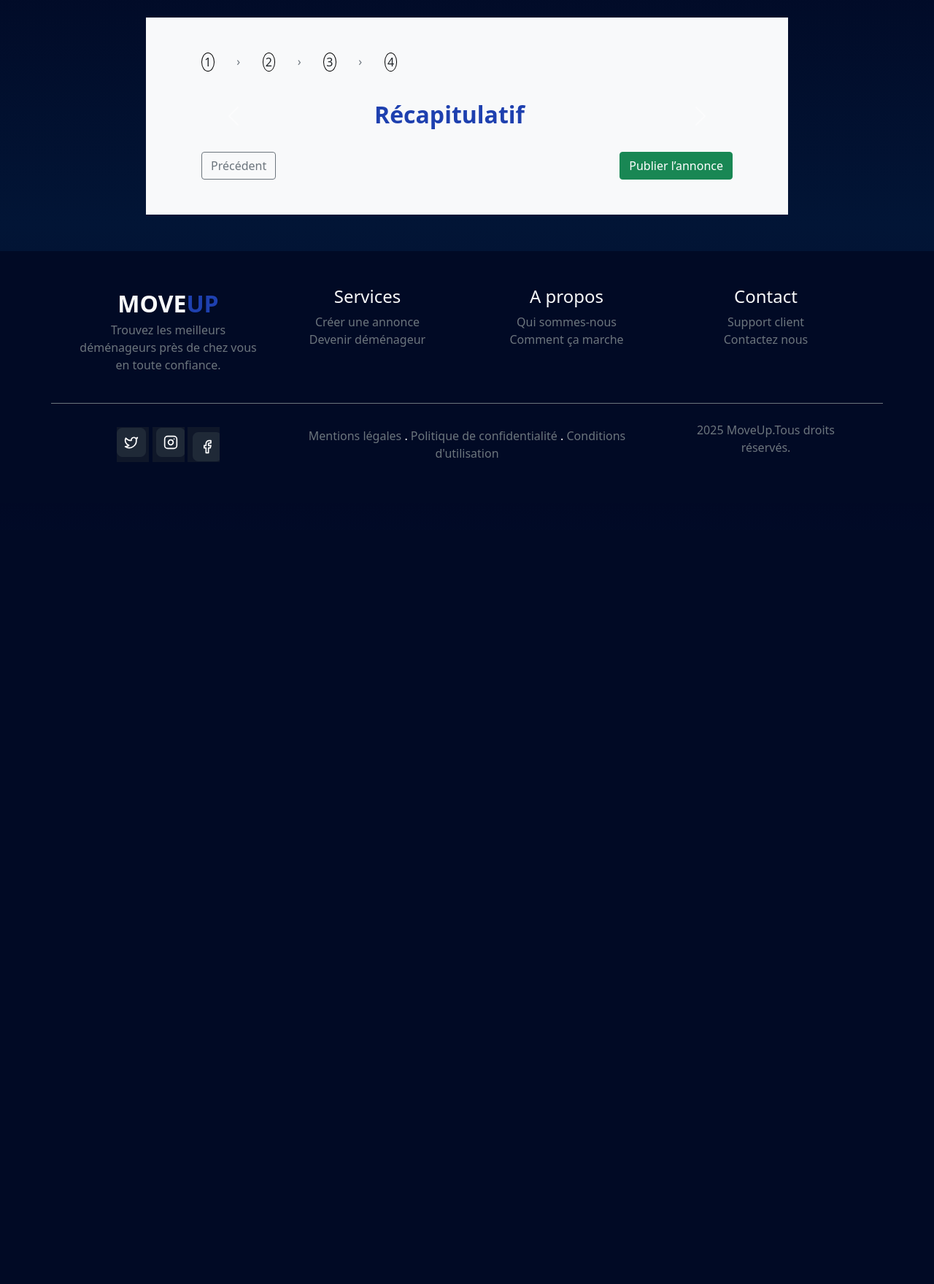
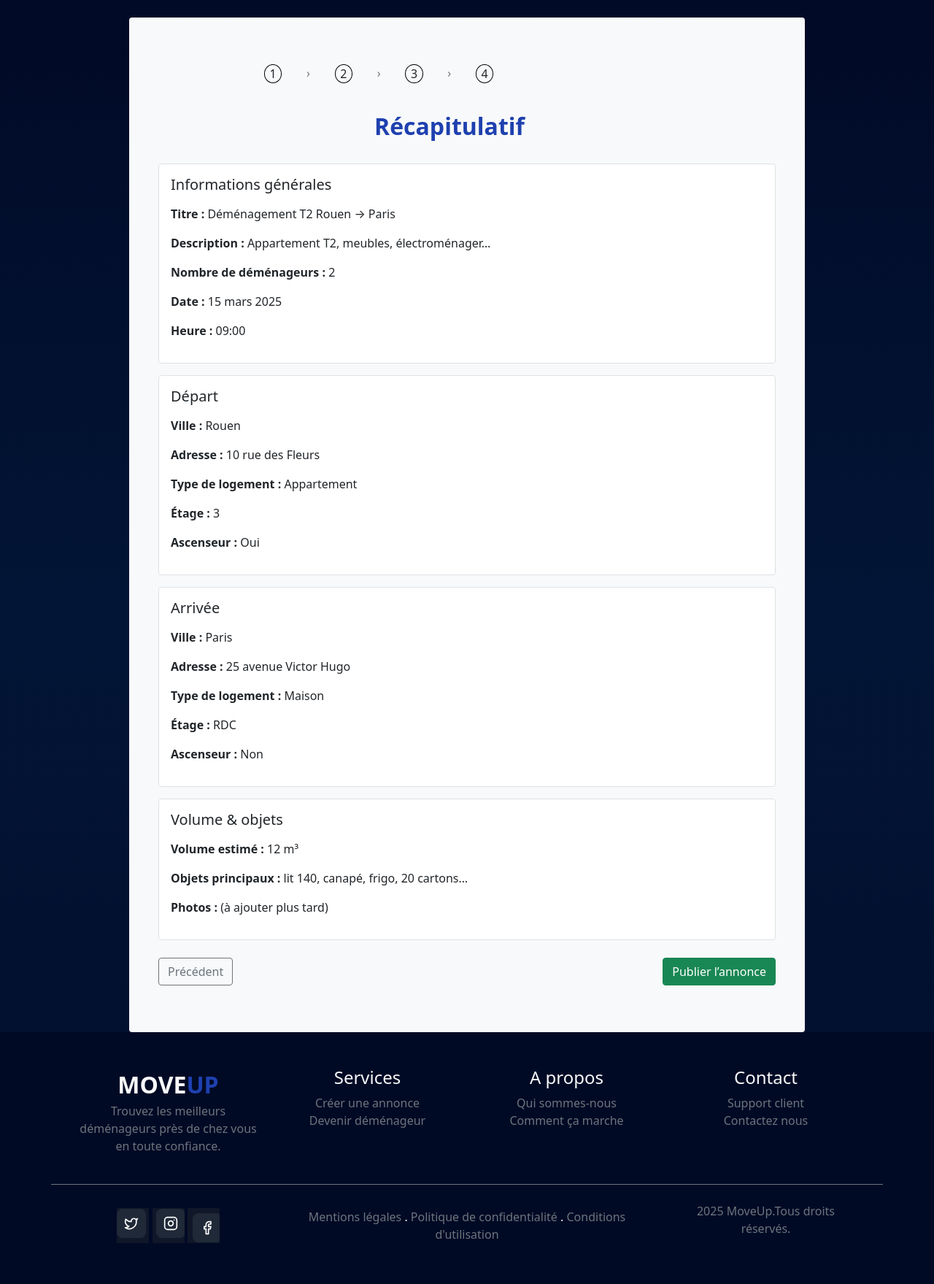
Before and after one commit to Aissata26/Projet-CSW, a PHP site: page /creerAnnonce.php in a window 1280 px wide. Shown: the part 74-1833 px from the top of the page at 73% size. Before the commit the page ends 800 px from the top, so only its background shows below. Run offline with PHP 8.4, Linux system fonts and the light colour scheme; data that the repository does not hold is empty.

Commit message:
page de recap

```diff
--- a/Client/client.php
+++ b/Client/client.php
@@ -7,7 +7,7 @@ include_once 'nav.php';
     <div class="row">
       <h2 class="text-center text-light py-4">MES ANNONCES</h2>
     </div>
-    <div class="card mb-3 shadow-sm bg-light">
+    <div class="card mb-3 bg-light">
       <div class="card-body">
         <h5 class="card-title fw-bold mb-2">
           Déménagement Rouen → Paris
--- a/Client/creerAnnonce.php
+++ b/Client/creerAnnonce.php
@@ -3,16 +3,21 @@ include_once '../Visiteur/header.php';
 include_once 'nav1.php';
 ?>
 <body class="background-B">
-  <section class="bg-light w mt-4">
+
+  <div class="container mt-4">
+    <div class="row justify-content-center">
+      <div class="col-12 col-md-10 col-lg-10">
+
+        <section class="bg-light p-3 rounded">
+
           <form>
-      <div id="carouselExample" class="carousel slide" >
+            <div id="carouselExample" class="carousel slide">
               <div class="carousel-inner">
-
 
                 <div class="carousel-item ">
                   <div class="container my-5">
-              <div class="row">
-                <div class="col-8">
+                    <div class="row justify-content-center">
+                      <div class="col-12 col-lg-9">
                         <div class="row">
                           <div class="col-1">
                             <p class="border rounded-circle text-center border-black">1</p>
@@ -38,9 +43,11 @@ include_once 'nav1.php';
                         </div>
                       </div>
                     </div>
+
                     <div>
                       <h2 class="h2 p-5">Informations générales</h2>
                     </div>
+
                     <div class="mb-3">
                       <label for="titre1" class="form-label">Titre de l’annonce</label>
                       <input type="text" class="form-control" id="titre1" placeholder="Déménagement T2 Rouen → Paris">
@@ -49,6 +56,11 @@ include_once 'nav1.php';
                     <div class="mb-3">
                       <label for="desc1" class="form-label">Description rapide</label>
                       <textarea class="form-control" id="desc1" rows="3" placeholder="Ex. Appartement T2, meubles, électroménager."></textarea>
+                    </div>
+
+                    <div class="mb-3">
+                      <label for="nb_demenageurs" class="form-label">Nombre de déménageurs souhaités</label>
+                      <input type="number" class="form-control" id="nb_demenageurs"  min="1" placeholder="1">
                     </div>
 
                     <div class="mb-3">
@@ -67,11 +79,10 @@ include_once 'nav1.php';
                   </div>
                 </div>
 
-
                 <div class="carousel-item ">
                   <div class="container my-5">
-              <div class="row">
-                <div class="col-8">
+                    <div class="row justify-content-center">
+                      <div class="col-12 col-lg-9">
                         <div class="row">
                           <div class="col-1">
                             <p class="border rounded-circle text-center border-black">1</p>
@@ -189,11 +200,10 @@ include_once 'nav1.php';
                   </div>
                 </div>
 
-
                 <div class="carousel-item ">
                   <div class="container my-5">
-              <div class="row">
-                <div class="col-8">
+                    <div class="row justify-content-center">
+                      <div class="col-12 col-lg-9">
                         <div class="row">
                           <div class="col-1">
                             <p class="border rounded-circle text-center border-black">1</p>
@@ -230,6 +240,11 @@ include_once 'nav1.php';
                     </div>
 
                     <div class="mb-3">
+                      <label for="photos" class="form-label">Ajouter des photos (facultatif)</label>
+                      <input type="file" class="form-control" id="photos" multiple>
+                    </div>
+
+                    <div class="mb-3">
                       <label for="objets" class="form-label">Objets principaux (facultatif)</label>
                       <textarea id="objets" class="form-control" rows="4" placeholder="Ex. lit 140, canapé, frigo, 20 cartons..."></textarea>
                     </div>
@@ -241,11 +256,10 @@ include_once 'nav1.php';
                   </div>
                 </div>
 
-
                 <div class="carousel-item active">
                   <div class="container my-5">
-              <div class="row">
-                <div class="col-8">
+                    <div class="row justify-content-center">
+                      <div class="col-12 col-lg-8">
                         <div class="row">
                           <div class="col-1">
                             <p class="border rounded-circle text-center border-black">1</p>
@@ -271,9 +285,51 @@ include_once 'nav1.php';
                         </div>
                       </div>
                     </div>
+
                     <div>
                       <h2 class="text-center mt-4 titre-color me-5">Récapitulatif</h2>
                     </div>
+
+                    <div class="mb-3 p-3 border rounded bg-white">
+                      <h5 class="mb-3">Informations générales</h5>
+
+                      <p><strong>Titre :</strong> Déménagement T2 Rouen → Paris</p>
+                      <p><strong>Description :</strong> Appartement T2, meubles, électroménager…</p>
+                      <p><strong>Nombre de déménageurs :</strong> 2</p>
+                      <p><strong>Date :</strong> 15 mars 2025</p>
+                      <p><strong>Heure :</strong> 09:00</p>
+                    </div>
+
+                    <div class="mb-3 p-3 border rounded bg-white">
+                      <h5 class="mb-3">Départ</h5>
+
+                      <p><strong>Ville :</strong> Rouen</p>
+                      <p><strong>Adresse :</strong> 10 rue des Fleurs</p>
+                      <p><strong>Type de logement :</strong> Appartement</p>
+                      <p><strong>Étage :</strong> 3</p>
+                      <p><strong>Ascenseur :</strong> Oui</p>
+                    </div>
+
+                    <div class="mb-3 p-3 border rounded bg-white">
+                      <h5 class="mb-3">Arrivée</h5>
+
+                      <p><strong>Ville :</strong> Paris</p>
+                      <p><strong>Adresse :</strong> 25 avenue Victor Hugo</p>
+                      <p><strong>Type de logement :</strong> Maison</p>
+                      <p><strong>Étage :</strong> RDC</p>
+                      <p><strong>Ascenseur :</strong> Non</p>
+                    </div>
+
+                    <div class="mb-3 p-3 border rounded bg-white">
+                      <h5 class="mb-3">Volume & objets</h5>
+
+                      <p><strong>Volume estimé :</strong> 12 m³</p>
+                      <p><strong>Objets principaux :</strong> lit 140, canapé, frigo, 20 cartons…</p>
+                      <p><strong>Photos :</strong> (à ajouter plus tard)</p>
+                    </div>
+
+
+
                     <div class="d-flex justify-content-between mt-4">
                       <button type="button" class="btn btn-outline-secondary" id="prev4">Précédent</button>
                       <button type="submit" class="btn btn-success">Publier l’annonce</button>
@@ -282,18 +338,28 @@ include_once 'nav1.php';
                 </div>
 
               </div>
+
               <button class="carousel-control-prev" type="button" data-bs-target="#carouselExample" data-bs-slide="prev">
                 <span class="carousel-control-prev-icon" aria-hidden="true"></span>
                 <span class="visually-hidden">Previous</span>
               </button>
+
               <button class="carousel-control-next" type="button" data-bs-target="#carouselExample" data-bs-slide="next">
                 <span class="carousel-control-next-icon" aria-hidden="true"></span>
                 <span class="visually-hidden">Next</span>
               </button>
+
             </div>
           </form>
+
         </section>
+
+      </div>
+    </div>
+  </div>
+
 </body>
+
 <?php
 include_once '../Visiteur/footer.php';
 ?>
--- a/fonction.php
+++ b/fonction.php
@@ -2,7 +2,7 @@
     try
     {
 
-        $pdo= new PDO("mysql:host=localhost;dbname=bdd_7_13","root","");
+        $pdo= new PDO("mysql:host=localhost;dbname=tableaux","root","root");
         $pdo->setAttribute(PDO::ATTR_ERRMODE, PDO::ERRMODE_SILENT);
 
     }
```
Also changed, not shown: Client/profil.php (added, +67 -0 lines). Lines whose indentation alone changed are shown as unchanged.
